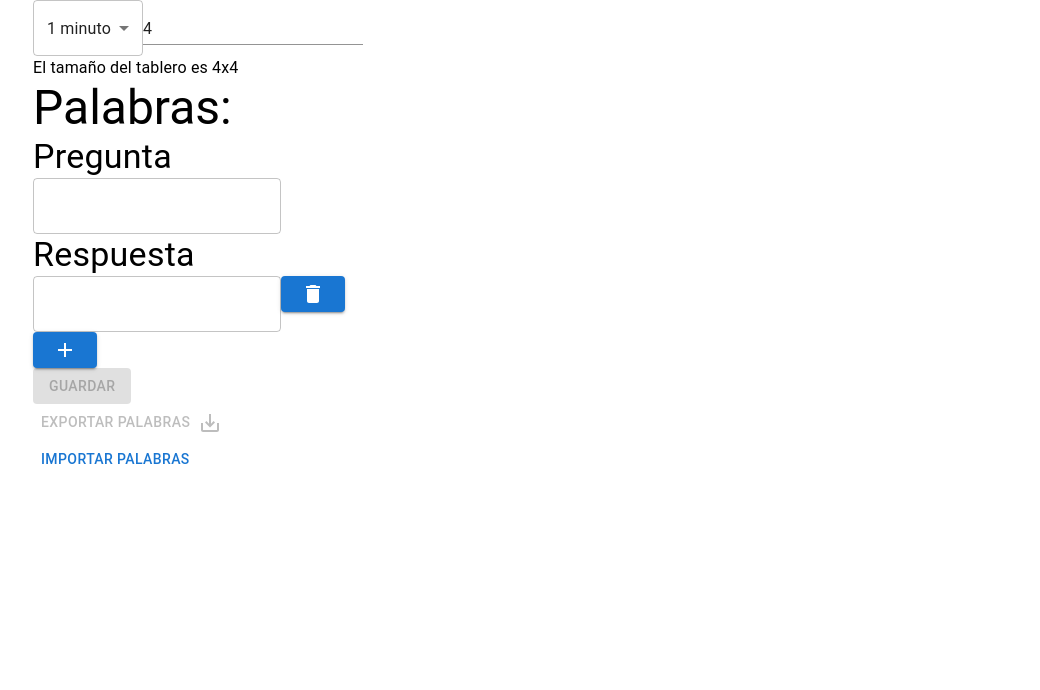
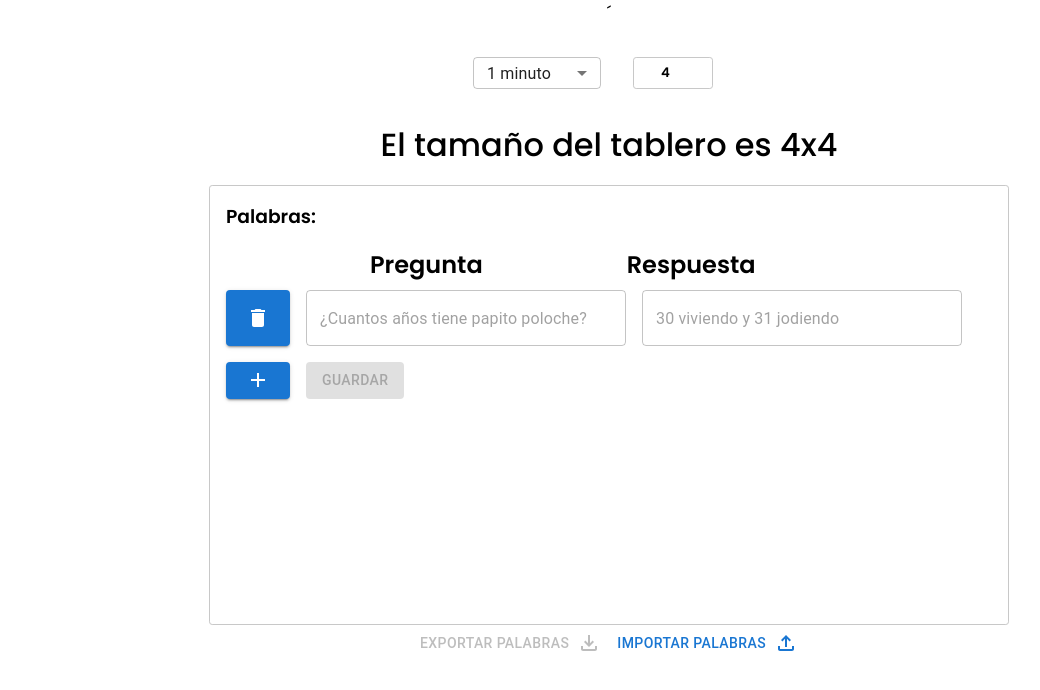
Before and after one commit to Yepecpp/wordfind, a React (Vite) app: page /create in a window 1280 px wide. Shown: the top 690 px of the page, without its empty margins (31-1071 px from the left). Built offline with nearby package versions, Linux system fonts and the light colour scheme.

Commit message:
2 PAGES
as

```diff
--- a/src/components/exportWords.jsx
+++ b/src/components/exportWords.jsx
@@ -3,9 +3,9 @@ import { Box, Button, Typography } from '@mui/material';
 import { useState } from 'react';
 import { DownloadBlob, ExportWords } from '../utils/exportwords';
 import {
-  SaveAlt as SaveAltIcon,
   Delete as DeleteIcon,
 } from '@mui/icons-material';
+import FileDownloadOutlinedIcon from '@mui/icons-material/FileDownloadOutlined';
 const exportWords = ({ words }) => {
   const [exportState, setExportState] = useState('done');
   return (
@@ -16,7 +16,7 @@ const exportWords = ({ words }) => {
           disabled={words.length < 2}
         >
           Exportar Palabras{' '}
-          <SaveAltIcon
+          <FileDownloadOutlinedIcon
             sx={{
               ml: 1,
             }}
--- a/src/components/formWords.jsx
+++ b/src/components/formWords.jsx
@@ -4,6 +4,7 @@ import propTypes from 'prop-types';
 import { Formik, useFormik } from 'formik';
 import * as yup from 'yup';
 import { useEffect } from 'react';
+import '../css/formWords.css'
 const validationSchema = yup.array(
   yup.object().shape({
     q: yup
@@ -33,18 +34,34 @@ const formWords = ({ words, setWords }) => {
     formikHook.setValues(words);
   }, [words]);
   return (
+
     <Formik onSubmit={formikHook.handleSubmit}>
+      <div className="entradaDePalabras">
+        <h3>Palabras: </h3>
         <Box>
-        <Typography variant="h3">Palabras: </Typography>
-        <Box>
+          <span className='PREncabezado'><h2>Pregunta</h2><h2>Respuesta</h2></span>
           {formikHook.values.map((word, index) => (
-            <Box key={index}>
-              <Typography variant="h4">Pregunta</Typography>
-              <TextField
+            <div className='preguntaYRespuesta' key={index}>
+              <Button className="deleteButton"
+
+              variant="contained"
+              onClick={() => {
+                const newWords = [...formikHook.values];
+                newWords.splice(index, 1);
+                formikHook.setValues(newWords);
+              }}
+              >
+              <DeleteIcon />
+            </Button>
+              <TextField className='campoMultilinea'
                 value={word.q}
+                id="standard-multiline-flexible"
+                multiline
+                maxRows={4}
                 onChange={formikHook.handleChange}
                 name={`[${index}].q`}
                 onBlur={formikHook.handleBlur}
+                placeholder={"¿Cuantos años tiene papito poloche?"}
                 error={
                   formikHook.touched[index]?.q && formikHook.errors[index]?.q
                   ? true
@@ -54,10 +71,13 @@ const formWords = ({ words, setWords }) => {
                   formikHook.touched[index]?.q && formikHook.errors[index]?.q
                 }
                 />
-              <Typography variant="h4">Respuesta</Typography>
-              <TextField
+              <TextField className='campoMultilinea'
                 value={word.a}
+                id="standard-multiline-flexible"
+                multiline
+                maxRows={4}
                 onChange={formikHook.handleChange}
+                placeholder={"30 viviendo y 31 jodiendo"}
                 name={`[${index}].a`}
                 onBlur={formikHook.handleBlur}
                 error={
@@ -69,18 +89,11 @@ const formWords = ({ words, setWords }) => {
                   formikHook.touched[index]?.a && formikHook.errors[index]?.a
                 }
               />
-              <Button
-                variant="contained"
-                onClick={() => {
-                  const newWords = [...formikHook.values];
-                  newWords.splice(index, 1);
-                  formikHook.setValues(newWords);
-                }}
-              >
-                <DeleteIcon />
-              </Button>
-            </Box>
+
+            </div>
           ))}
+          <div className="masYGuardar">
+
           <Button
             variant="contained"
             onClick={() => {
@@ -91,7 +104,6 @@ const formWords = ({ words, setWords }) => {
             >
             <AddIcon />
           </Button>
-        </Box>
         <Button
           type="submit"
           variant="contained"
@@ -100,7 +112,9 @@ const formWords = ({ words, setWords }) => {
           >
           Guardar
         </Button>
+            </div>
             </Box>
+</div>
     </Formik>
   );
 };
--- /dev/null
+++ b/src/css/createMatch.css
@@ -0,0 +1,44 @@
+
+.matchContainer{
+    width: 100vh;
+    height: 100vh;
+    position: absolute;
+    top: 50%;
+    left: 50%;
+    transform: translate(-50%, -50%);
+    align-items:center ;
+    display: flex;
+    flex-direction:column ;
+}
+
+.tiempoytamaño{
+    position: relative;
+    display: flex;
+    flex-direction: row;
+}
+
+.uiSelect{
+    width: 8rem;
+    height: 2rem;
+    align-self: center;
+}
+.tamañoTableroInput{
+    width: 5rem;
+    height: 2rem;
+    font-weight: 600;
+    text-align: center;
+    margin: 2rem;
+    border:  1px #c8c8c8 solid ;
+    border-radius: .2rem;
+}
+
+
+#tamañoTablero{
+    font-size: 2em;
+    text-align: justify;
+    margin-bottom: 1rem;
+}
+
+.importarexportar{
+    display: flex;
+}
--- /dev/null
+++ b/src/css/formWords.css
@@ -0,0 +1,44 @@
+.entradaDePalabras{
+    overflow-y: auto;
+    width: 100vh;
+    height: 55vh;
+    border: 1px solid #c8c8c8;
+    border-radius: .2rem;
+    padding: 1rem;
+}
+
+.preguntaYRespuesta{
+    display: flex;
+    flex-direction: row;
+    gap: 1rem;
+}
+
+
+
+.campoMultilinea{
+    width: 20rem;
+}
+
+.deleteButton{
+    width: 1rem;
+    height: 3.5rem;
+    align-self: center;
+
+}
+
+
+
+.PREncabezado{
+    margin: 1rem 0rem .5rem 9rem;
+    display: flex;
+    flex-direction: row;
+    gap: 9rem;
+    text-align: center;
+}
+
+.masYGuardar{
+    display: flex;
+    flex-direction: row;
+    gap: 1rem;
+    margin-top:1rem ;
+}
--- a/src/pages/CreateMatch.p.jsx
+++ b/src/pages/CreateMatch.p.jsx
@@ -8,12 +8,18 @@ import {
   MenuItem,
   Input,
 } from '@mui/material';
+import FileUploadOutlinedIcon from '@mui/icons-material/FileUploadOutlined';
+import {
+  SaveAlt as SaveAltIcon,
+  Delete as DeleteIcon,
+} from '@mui/icons-material';
 import FormWords from '../components/formWords';
 import { Link } from 'react-router-dom';
 import ExportWords from '../components/exportWords';
 import { Replay as ReplayIcon } from '@mui/icons-material';
 import { useMatch } from '../contexts/match';
 import { useEffect, useState } from 'react';
+import "../css/createMatch.css"
 const CreateMatch = () => {
   const [match, setMatch] = useMatch();
   const [words, setWords] = useState(match.words);
@@ -72,8 +78,10 @@ const CreateMatch = () => {
   };
 
   return (
-    <Container>
-      <Select
+    <div className='matchContainer'>´
+    <div className='tiempoytamaño'>
+
+        <Select className='uiSelect'
         value={match.finishTime / 60 / 1000}
         onChange={(e) => {
           setMatch({
@@ -90,7 +98,9 @@ const CreateMatch = () => {
         <MenuItem value={10}>10 minutos</MenuItem>
         <MenuItem value={15}>15 minutos</MenuItem>
       </Select>
-      <Input
+      <input className='tamañoTableroInput'
+      min={"4"}
+      max={"100"}
       type="number"
       value={match.size.rows}
       placeholder="Tamaño del tablero"
@@ -111,42 +121,56 @@ const CreateMatch = () => {
         Math.max(...match.words.map((word) => word.q.length))
       }
       />
-      <Typography>
+      </div>
+      <p id='tamañoTablero'>
         El tamaño del tablero es {match.size.rows}x{match.size.cols}
-      </Typography>
+      </p>
+
       <FormWords words={words} setWords={setWords} />
+      <div className='matchBox'>
+
+        {importState.status === 'done' ? (
+          <div className="importarexportar">
           <ExportWords words={words} />
-      <Box>
-        {importState.status === 'done' ? (
-          <Button onClick={ImportWords}>Importar palabras</Button>
+          <Button
+          onClick={ImportWords}
+          >
+          Importar Palabras{' '}
+          <FileUploadOutlinedIcon
+            sx={{
+              ml: 1,
+            }}
+            />
+        </Button>
+            </div>
           ) : importState.status === 'loading' ? (
-          <Button disabled>{importState.text}</Button>
+            <button className='MatchButton' disabled>{importState.text}</button>
             ) : null}
         {importState.status === 'error' ? (
           <Alert severity="error">
-            <Typography>
+            <p>
               {importState.text}{' '}
-              <Button
+              <button className='MatchButton'
                 onClick={() =>
                   setImportState({ status: 'done', text: 'Ready' })
                 }
                 >
                 <ReplayIcon />
-              </Button>
-            </Typography>
+              </button>
+            </p>
           </Alert>
         ) : importState.status === 'completed' ? (
           <Alert severity="success">
-            <Typography>
+            <p>
               {importState.text}{' '}
-              <Button
+              <button className='MatchButton'
                 onClick={() =>
                   setImportState({ status: 'done', text: 'Ready' })
                 }
                 >
                 <ReplayIcon />
-              </Button>
-            </Typography>
+              </button>
+            </p>
           </Alert>
         ) : null}
         {!(words.length === 0 || words.length <= 1) &&
@@ -158,12 +182,14 @@ const CreateMatch = () => {
           match.size.rows < // cant be smaller than the longest word in the list
           Math.max(...match.words.map((word) => word.q.length))
           ) ? (
-          <Button component={Link} to="/match">
-            <Typography>Crear la partida</Typography>
-          </Button>
+            <Link to ="/match">
+          <button className='matchButton'>
+            <p>Crear la partida</p>
+          </button>
+          </Link>
         ) : null}
-      </Box>
-    </Container>
+      </div>
+        </div>
   );
 };
 
```
Lines whose indentation alone changed are shown as unchanged.
